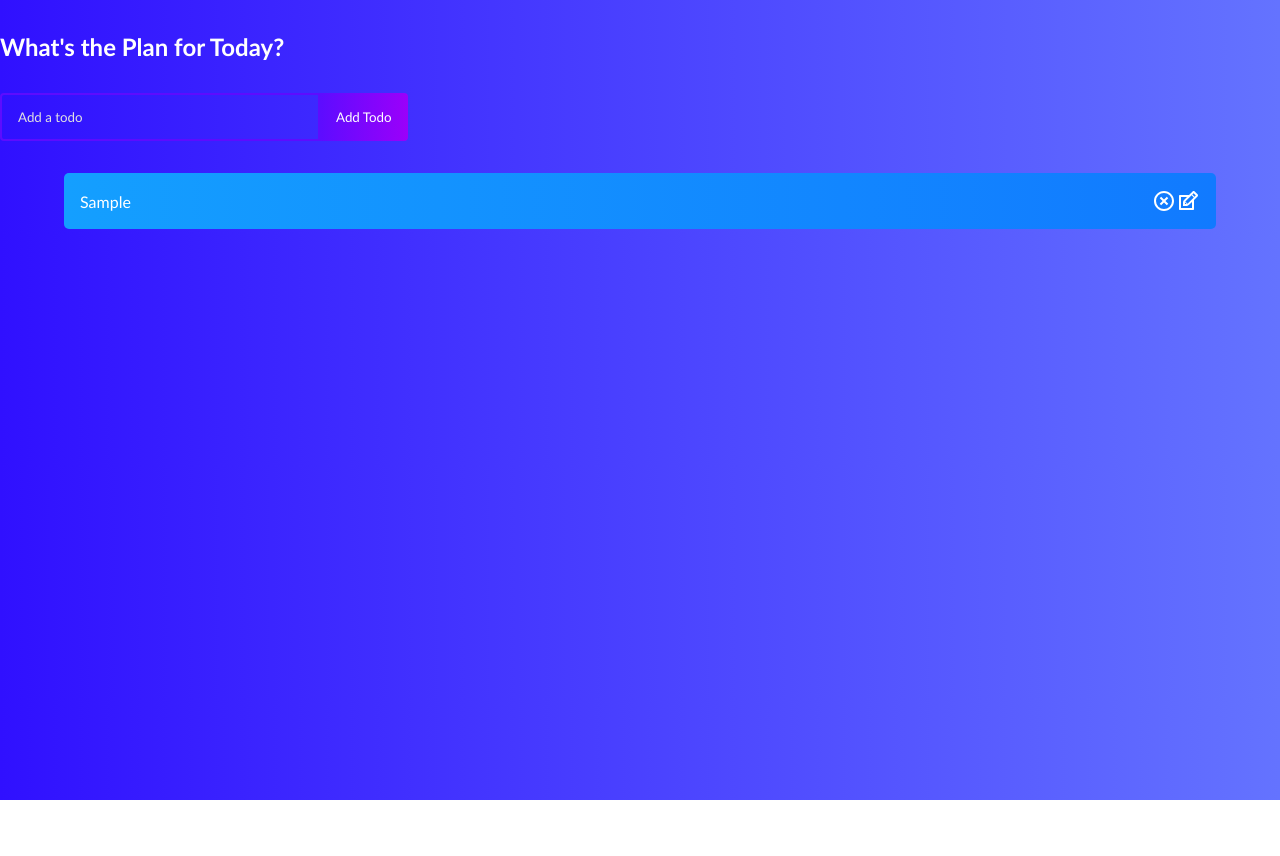
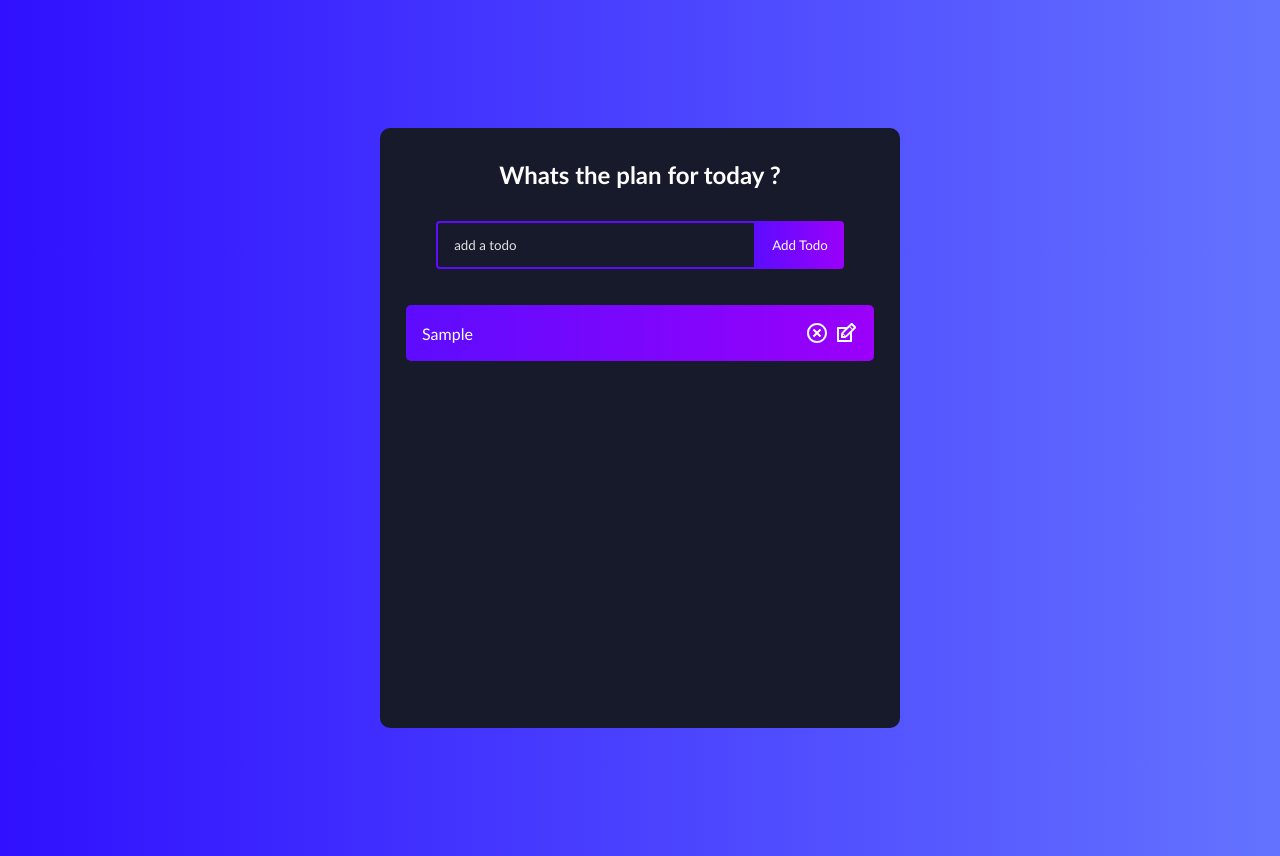
Before and after one commit to EronMahmuti/todoapp, a React (Create React App) app: page / in a window 1280 px wide. Both pictures are taken after typing "Sample" into the empty fields and a click on the button "Add Todo". Before the commit the page ends 800 px from the top, so only its background shows below. Built offline with nearby package versions, Linux system fonts and the light colour scheme.

Commit message:
Brian design finished, add glassmorphism

```diff
--- a/src/components/Todo.js
+++ b/src/components/Todo.js
@@ -3,11 +3,22 @@ import TodoForm from './TodoForm'
 import {RiCloseCircleLine} from "react-icons/ri"
 import {TiEdit} from "react-icons/ti"
 
-function Todo({todos,completeTodo}) {
+function Todo({todos,completeTodo, removeTodo, updateTodo }) {
     const [edit, setEdit] = useState({
         id:null,
         value: ''
     });
+
+    const submitUpdate = value => {
+        updateTodo(edit.id, value)
+        setEdit({
+            id:null,
+            value:''
+        })
+    }
+    if(edit.id){
+        return <TodoForm edit={edit} onSubmit={submitUpdate} />
+    }
 
     return todos.map((todo,index) => (
         <div className={todo.isComplete ? 'todo-row complete' : ' todo-row'} key={index} >
@@ -15,8 +26,15 @@ function Todo({todos,completeTodo}) {
                 {todo.text}
             </div>
             <div className='icons'>
-                <RiCloseCircleLine />
-                <TiEdit />
+                <RiCloseCircleLine
+                    onClick={() => removeTodo(todo.id)}
+                    className="delete-icon"
+                />
+                <TiEdit
+                    onClick={() => setEdit({id:todo.id, value:todo.text})}
+                    className="edit-icon"
+                    />
+
             </div>
         </div>
     ))
--- a/src/components/TodoForm.js
+++ b/src/components/TodoForm.js
@@ -1,61 +1,47 @@
-import React, { useState, useEffect, useRef } from 'react';
+import React, {useState, useEffect, useRef} from 'react'
 
 function TodoForm(props) {
     const [input, setInput] = useState(props.edit ? props.edit.value : '');
-
-  const inputRef = useRef(null);
-
+    const inputRef = useRef(null)
     useEffect(() => {
         inputRef.current.focus();
-  });
-
+    })
     const handleChange = e => {
         setInput(e.target.value);
-  };
-
+    }
     const handleSubmit = e => {
         e.preventDefault();
-
         props.onSubmit({
-      id: Math.floor(Math.random() * 10000),
+            id:Math.floor(Math.random() * 1000),
             text: input
-    });
+        })
         setInput('');
-  };
-
+    }
   return (
-    <form onSubmit={handleSubmit} className='todo-form'>
+    <div>
+        <form className='todo-form'>
             {props.edit ? (
-        <>
-          <input
-            placeholder='Update your item'
-            value={input}
+                <div>
+                <input type="text" placeholder="update your item" value={input}
+                name="text" className="todo-input edit"
                 onChange={handleChange}
-            name='text'
-            ref={inputRef}
-            className='todo-input edit'
-          />
-          <button onClick={handleSubmit} className='todo-button edit'>
-            Update
-          </button>
-        </>
-      ) : (
-        <>
-          <input
-            placeholder='Add a todo'
-            value={input}
-            onChange={handleChange}
-            name='text'
-            className='todo-input'
                 ref={inputRef}
                 />
-          <button onClick={handleSubmit} className='todo-button'>
-            Add todo
-          </button>
-        </>
+                <button className='todo-button edit' onClick={handleSubmit} >update</button>
+                </div>
+            ) : (
+               <div> <input type="text" placeholder="add a todo" value={input}
+                name="text" className="todo-input"
+                onChange={handleChange}
+                ref={inputRef}
+                />
+                <button className='todo-button' onClick={handleSubmit} >Add todo</button>
+                </div>
             )}
         </form>
-  );
+
+    </div>
+  )
 }
 
-export default TodoForm;
+export default TodoForm
--- a/src/components/TodoList.js
+++ b/src/components/TodoList.js
@@ -1,34 +1,30 @@
-import React, { useState } from 'react';
-import TodoForm from './TodoForm';
+import React, {useState} from 'react'
 import Todo from './Todo';
+import TodoForm from './TodoForm'
+
 
 function TodoList() {
     const [todos, setTodos] = useState([]);
-
     const addTodo = todo => {
-    if (!todo.text || /^\s*$/.test(todo.text)) {
+        if(!todo.text || /^\s*$/.test(todo.text)){
             return;
         }
-
-    const newTodos = [todo, ...todos];
-
+        const newTodos = [todo, ...todos]
         setTodos(newTodos);
-    console.log(...todos);
     };
 
     const updateTodo = (todoId, newValue) => {
-    if (!newValue.text || /^\s*$/.test(newValue.text)) {
+      if(!newValue.text || /^\s*$/.test(newValue.text)){
         return;
       }
-
-    setTodos(prev => prev.map(item => (item.id === todoId ? newValue : item)));
-  };
+      setTodos(prev => prev.map(item => (item.id === todoId ? newValue : item)))
+    }
 
     const removeTodo = id => {
-    const removedArr = [...todos].filter(todo => todo.id !== id);
+      const removeArr = [...todos].filter(todo => todo.id !== id)
+      setTodos(removeArr);
+    }
 
-    setTodos(removedArr);
-  };
 
     const completeTodo = id => {
         let updatedTodos = todos.map(todo => {
@@ -39,19 +35,16 @@ function TodoList() {
         });
         setTodos(updatedTodos);
       };
-
     return (
-    <>
-      <h1>What's the Plan for Today?</h1>
+        <div className='todo-app' >
+            <h1>Whats the plan for today ?</h1>
             <TodoForm onSubmit={addTodo} />
-      <Todo
-        todos={todos}
-        completeTodo={completeTodo}
-        removeTodo={removeTodo}
-        updateTodo={updateTodo}
-      />
-    </>
-  );
+            <div>
+                <Todo todos={todos} completeTodo={completeTodo}
+                updateTodo={updateTodo} removeTodo={removeTodo} />
+            </div>
+        </div>
+  )
 }
 
-export default TodoList;
+export default TodoList
```
Lines whose indentation alone changed are shown as unchanged.
